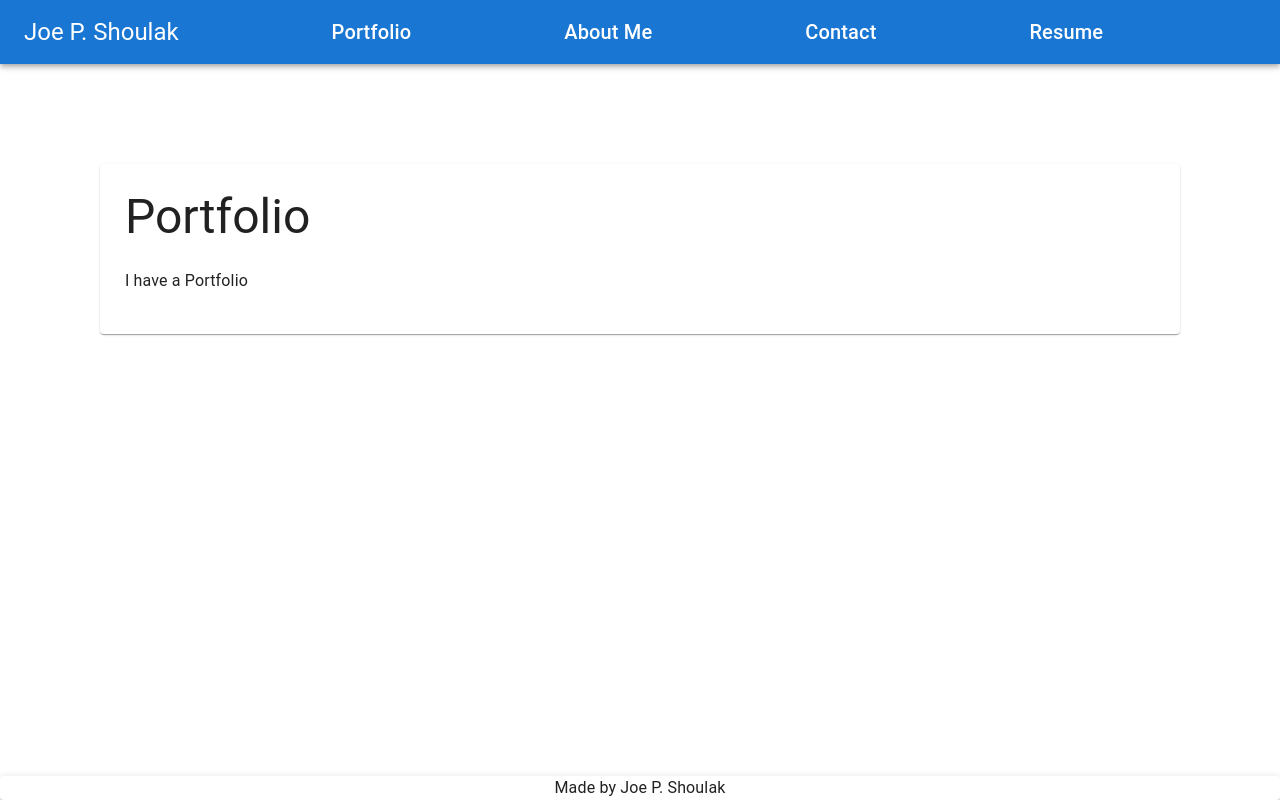
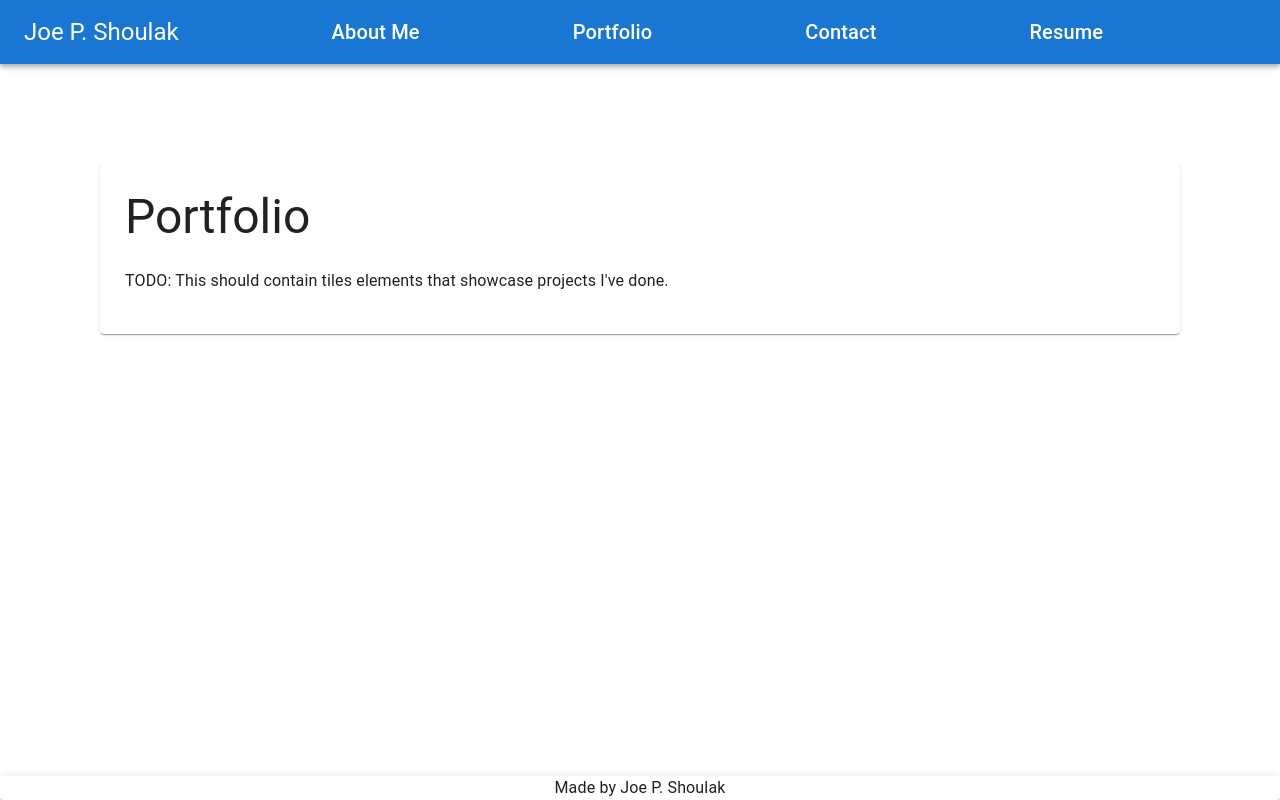
Before and after one commit to JoePShoulak/react-portfolio, a React (Create React App) app: page /portfolio in a window 1280 px wide. Built offline with nearby package versions, Linux system fonts and the light colour scheme.

Commit message:
added per-page todos on expansion plans

```diff
--- a/src/components/Content.js
+++ b/src/components/Content.js
@@ -7,8 +7,8 @@ import Resume from "../pages/Resume";
 function Content() {
   return (
     <Routes>
-      <Route path="/" element={<Portfolio />} />
-      <Route path="/about" element={<AboutMe />} />
+      <Route path="/" element={<AboutMe />} />
+      <Route path="/portfolio" element={<Portfolio />} />
       <Route path="/contact" element={<Contact />} />
       <Route path="/resume" element={<Resume />} />
 
--- a/src/components/Navigation.js
+++ b/src/components/Navigation.js
@@ -15,8 +15,8 @@ function Navigation() {
 
   return (
     <>
-      <Link path="/" text="Portfolio" />
-      <Link path="/about" text="About Me" />
+      <Link path="/" text="About Me" />
+      <Link path="/portfolio" text="Portfolio" />
       <Link path="/contact" text="Contact" />
       <Link path="/resume" text="Resume" />
     </>
--- a/src/pages/AboutMe.js
+++ b/src/pages/AboutMe.js
@@ -14,6 +14,7 @@ function AboutMe() {
         I've always been interested in math and programming, as well as
         education.
       </Type>
+      <Type paragraph>TODO: Expand on this, and add a profile picture.</Type>
     </Paper>
   );
 }
--- a/src/pages/Contact.js
+++ b/src/pages/Contact.js
@@ -5,7 +5,7 @@ function Contact() {
     <Paper style={{ margin: "100px", padding: "25px" }}>
       <Type variant="h3">Contact</Type>
       <br />
-      <Type paragraph>You can contact me in many places</Type>
+      <Type paragraph>TODO: This should be a contact form.</Type>
     </Paper>
   );
 }
--- a/src/pages/Portfolio.js
+++ b/src/pages/Portfolio.js
@@ -5,7 +5,10 @@ function Portfolio() {
     <Paper style={{ margin: "100px", padding: "25px" }}>
       <Type variant="h3">Portfolio</Type>
       <br />
-      <Type paragraph>I have a Portfolio</Type>
+      <Type paragraph>
+        TODO: This should contain tiles elements that showcase projects I've
+        done.
+      </Type>
     </Paper>
   );
 }
--- a/src/pages/Resume.js
+++ b/src/pages/Resume.js
@@ -5,7 +5,10 @@ function Resume() {
     <Paper style={{ margin: "100px", padding: "25px" }}>
       <Type variant="h3">Resume</Type>
       <br />
-      <Type paragraph>I have a Resume</Type>
+      <Type paragraph>
+        TODO: This should contain a link to a downloadable resume, as well as a
+        list of my skills as a developer.
+      </Type>
     </Paper>
   );
 }
```
